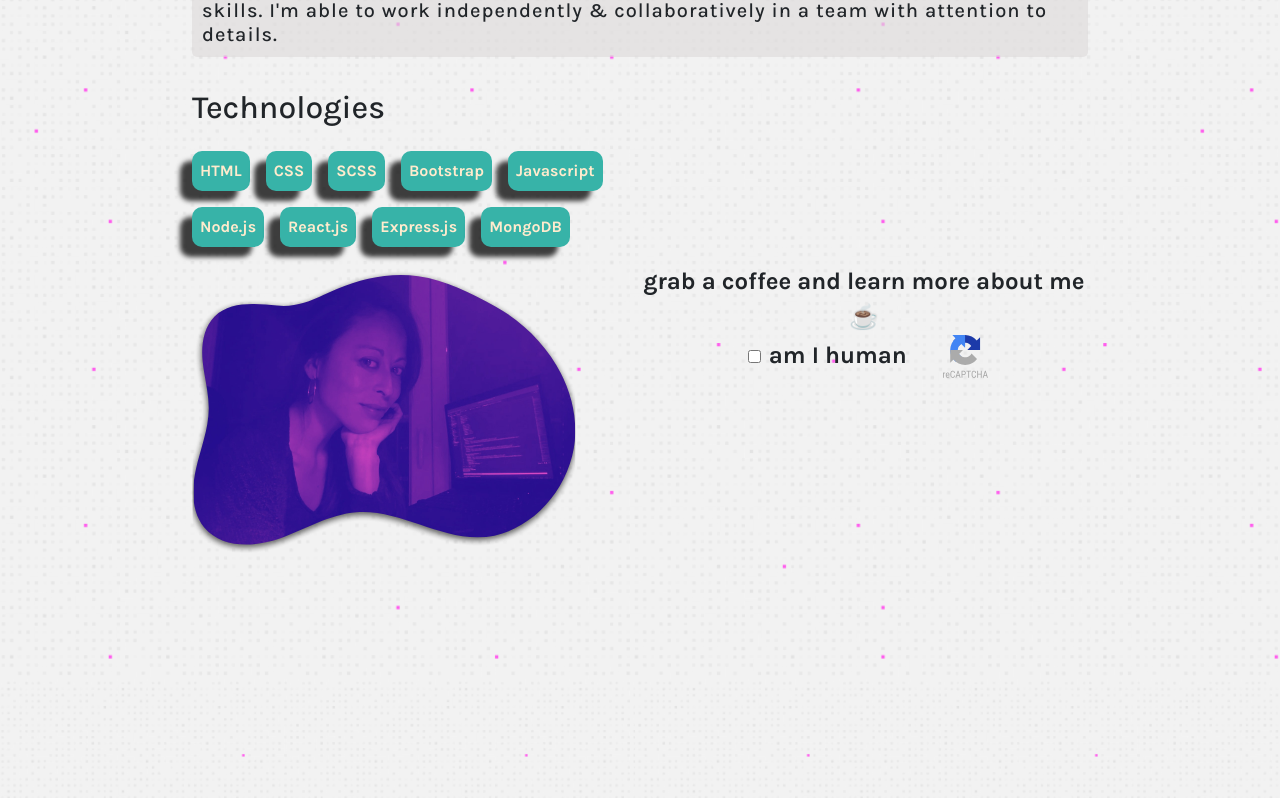
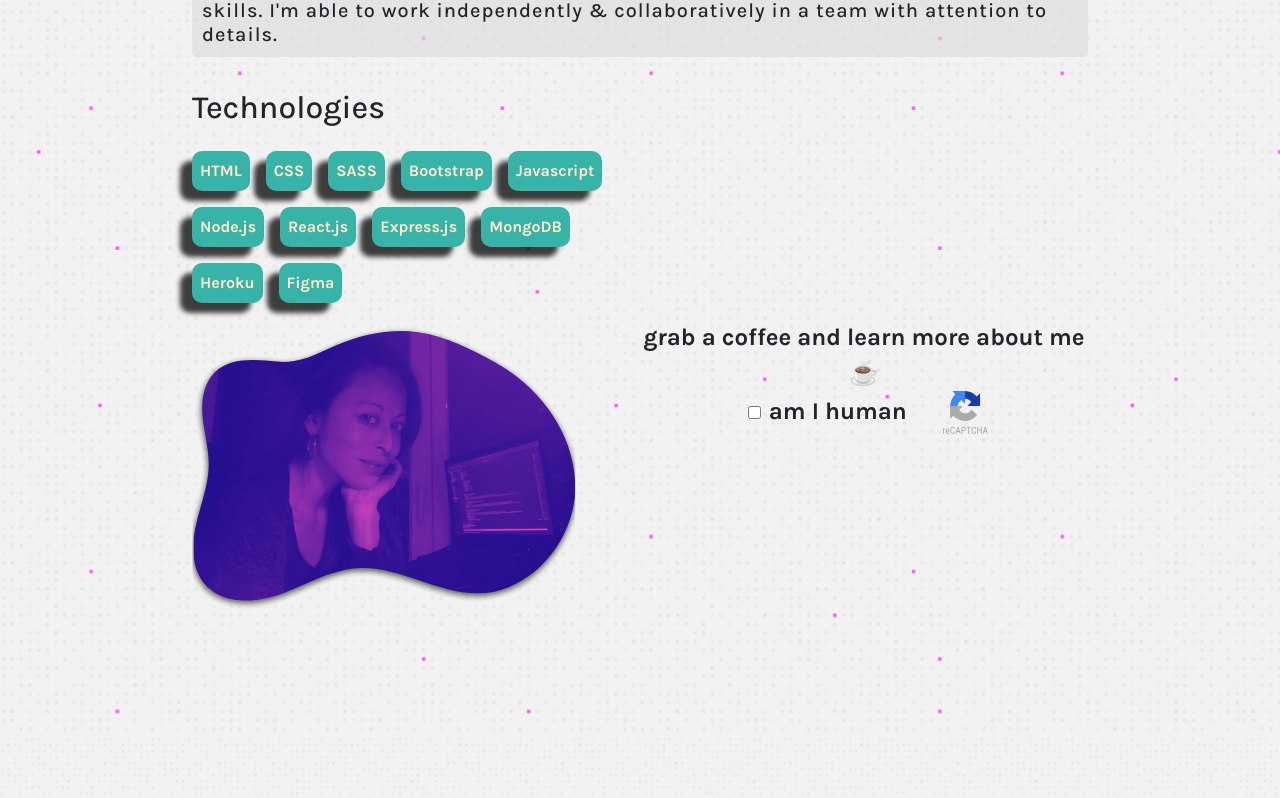
Before and after one commit to midoritiba/portfolio, a React (Create React App) app in the folder client/: page / in a window 1280 px wide. Shown: the part 3222-4020 px from the top of the page. Built offline with nearby package versions, Linux system fonts and the light colour scheme.

Commit message:
technologies map and data added

```diff
--- /dev/null
+++ b/client/src/data/technologiesData.js
@@ -0,0 +1,13 @@
+export const technologiesData = [
+    'HTML',
+    'CSS',
+    'SASS',
+    'Bootstrap',
+    'Javascript',
+    'Node.js',
+    'React.js',
+    'Express.js',
+    'MongoDB',
+    'Heroku',
+    'Figma'
+];
--- a/client/src/pages/About.js
+++ b/client/src/pages/About.js
@@ -2,6 +2,7 @@ import { useContext,useState } from "react";
 import { DarkModeContext } from "../context/DarkModeContext";
 import Accordion from "../components/Accordion";
 import { accordionData } from "../data/accordionData";
+import { technologiesData } from "../data/technologiesData";
 
 const About = () => {
   const {darkMode} = useContext(DarkModeContext)
@@ -14,41 +15,17 @@ const About = () => {
     <section className={darkMode ? `about bg-dark` : `about bg-light`} id='about'>
       <h1 className='mt-5 mb-2'>About me</h1>
       <h5>I'm a Full Stack Developer who has recently started my journey as a web developer.
+          I'm a self-motivated learner with organization, time management & communication skills.
+          I'm able to work independently & collaboratively in a team with attention to details.</h5>
 
-      I'm a self-motivated learner with organization, time management & communication skills.
-
-      I'm able to work independently & collaboratively in a team with attention to details.</h5>
       <div className="details mt-4">
         <h2>Technologies</h2>
         <div className="technologies">
+          {technologiesData.map(technology => (
             <div className="technologie-wrapper mt-3 me-3">
-                HTML
+              {technology}
             </div>
-          <div className="technologie-wrapper mt-3 me-3">
-                CSS
-          </div>
-          <div className="technologie-wrapper mt-3 me-3">
-                SCSS
-          </div>
-          <div className="technologie-wrapper mt-3 me-3">
-                Bootstrap
-          </div>
-          <div className="technologie-wrapper mt-3 me-3">
-                Javascript
-          </div>
-          <div className="technologie-wrapper mt-3 me-3">
-                Node.js
-          </div>
-          <div className="technologie-wrapper mt-3 me-3">
-                React.js
-          </div>
-          <div className="technologie-wrapper mt-3 me-3">
-                Express.js
-          </div>
-          <div className="technologie-wrapper mt-3 me-3">
-                MongoDB
-          </div>
-
+          ))}
         </div>
       </div>
 
@@ -74,18 +51,6 @@ const About = () => {
               {accordionData.map(({ title, content }) => (
               <Accordion title={title} content={content} />
               ))}
-            {/* <p>I've always been passionate about science and I was very engaged in subjects such as Physics and Mathematics during my years in school. My curiosity and interest in education, arts and social equity, however, have always been topics of high relevance in my life.
-            </p>
-            <br/> */}
-            {/* <ul>
-              <li className='fw-bold'>5 years working in social projects</li>
-            </ul>
-            <p className='px-3'>
-            At the age of 21 I got involved in my first social educational project which was a period of much learning and understanding of what motivates me professionally and personally.
-            <br/>I acted as a Mathematics and Physics tutor, Physics teacher, HR coordinator and Director during my stay in this first project. <br/>As an introvert myself, much courage of me was required to face a loooot of public speaking (one of my greatest fears). BUT my greatest challenged was the quest on how to engage 50 students in the same room aged between 16 and 60 years old to learn 'Principle of Inertia' on a Friday at 10 pm.
-            <br/><br/>
-            Leading a team of 20 teachers and 5 coordinators made me gain perspective and ability to listen, guide and delegate.
-            <br/>My team managed to initiate an important partnerships of book donations and concessions of spaces for classes, study rooms and equipment. As well as establish an internal selection process for teachers, tutors and students, thus needing to interview numerous volunteers and students.</p> */}
            </div>
           )}
 
```
Lines whose indentation alone changed are shown as unchanged.
